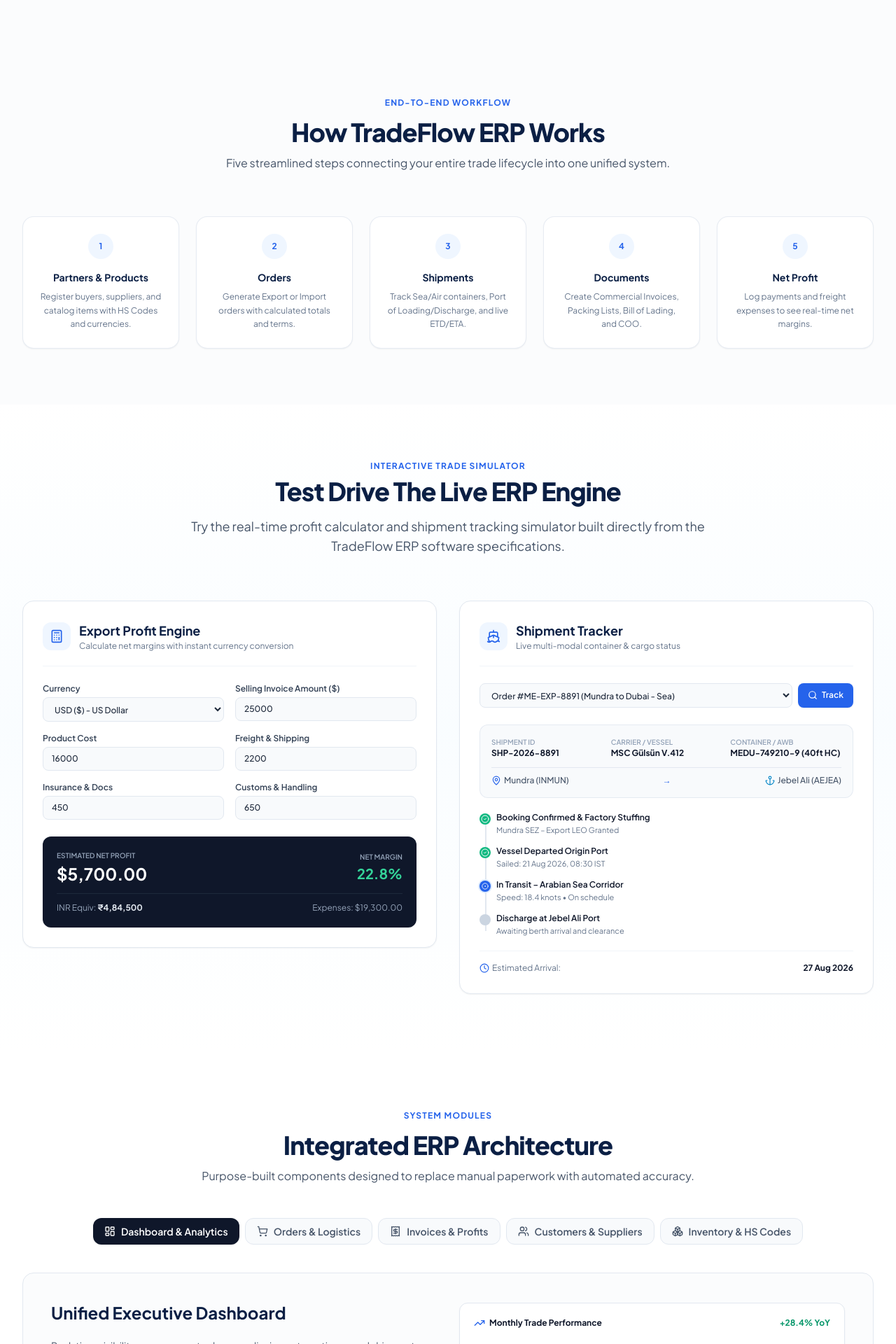
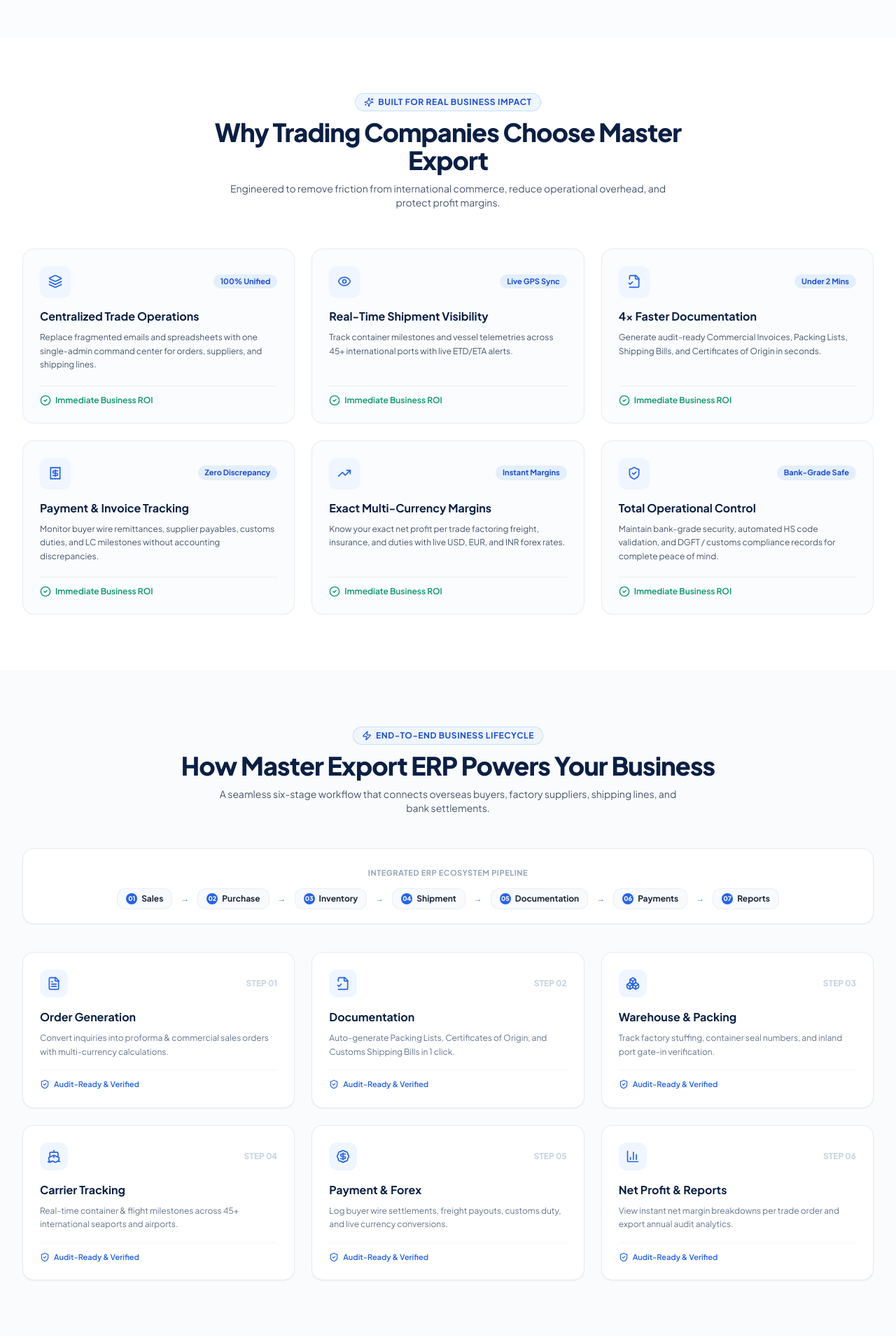
Before and after one commit to John-Divine-Mathew/Master-Export, a React (Vite) app in the folder client/: page / in a window 1280 px wide. Shown: the part 1720-3640 px from the top of the page at 70% size. Built offline with nearby package versions, Linux system fonts and the light colour scheme.

Commit message:
Implement mobile fixes, WhyThisERP business value section, and workflow pipeline

```diff
--- a/client/src/App.jsx
+++ b/client/src/App.jsx
@@ -2,6 +2,7 @@
 import Navbar from './components/Navbar';
 import Hero from './components/Hero';
 import Features from './components/Features';
+import WhyThisERP from './components/WhyThisERP';
 import Workflow from './components/Workflow';
 import LiveProfitEngine from './components/LiveProfitEngine';
 import LiveShipmentTracker from './components/LiveShipmentTracker';
@@ -52,7 +53,10 @@
       {/* Core Features Grid */}
       <Features />
 
-      {/* 5-Step Trade Workflow */}
+      {/* Why This ERP - Tangible Business Value */}
+      <WhyThisERP />
+
+      {/* 6-Stage Business Workflow */}
       <Workflow />
 
       {/* Interactive Live Tools (Profit Engine & Shipment Tracker) */}
--- a/client/src/components/LiveProfitEngine.jsx
+++ b/client/src/components/LiveProfitEngine.jsx
@@ -53,10 +53,10 @@
   const symbol = currencySymbols[currency] || '$';
 
   return (
-    <div className="bg-white rounded-2xl p-7 border border-slate-200 shadow-sm flex flex-col justify-between">
+    <div className="bg-white rounded-2xl p-5 sm:p-7 border border-slate-200 shadow-sm flex flex-col justify-between w-full overflow-hidden">
       <div>
         {/* Header */}
-        <div className="flex items-center gap-3 pb-5 border-b border-slate-100 mb-6">
+        <div className="flex items-center gap-3 pb-5 border-b border-slate-100 mb-5 sm:mb-6">
           <div className="w-10 h-10 rounded-xl bg-blue-50 text-blue-600 flex items-center justify-center font-bold">
             <Calculator className="w-5 h-5" />
           </div>
--- a/client/src/components/LiveShipmentTracker.jsx
+++ b/client/src/components/LiveShipmentTracker.jsx
@@ -61,25 +61,25 @@
   };
 
   return (
-    <div className="bg-white rounded-2xl p-7 border border-slate-200 shadow-sm flex flex-col justify-between">
+    <div className="bg-white rounded-2xl p-5 sm:p-7 border border-slate-200 shadow-sm flex flex-col justify-between w-full overflow-hidden">
       <div>
         {/* Header */}
-        <div className="flex items-center gap-3 pb-5 border-b border-slate-100 mb-6">
-          <div className="w-10 h-10 rounded-xl bg-blue-50 text-blue-600 flex items-center justify-center font-bold">
+        <div className="flex items-center gap-3 pb-5 border-b border-slate-100 mb-5 sm:mb-6">
+          <div className="w-10 h-10 rounded-xl bg-blue-50 text-blue-600 flex items-center justify-center font-bold shrink-0">
             <Ship className="w-5 h-5" />
           </div>
           <div>
-            <h3 className="text-lg font-bold text-brand-navy">Shipment Tracker</h3>
+            <h3 className="text-base sm:text-lg font-bold text-brand-navy">Shipment Tracker</h3>
             <p className="text-xs text-slate-500">Live multi-modal container & cargo status</p>
           </div>
         </div>
 
-        {/* Search / Select Bar */}
-        <div className="flex gap-2 mb-6">
+        {/* Responsive Search / Select Bar */}
+        <div className="flex flex-col sm:flex-row gap-2 mb-5 sm:mb-6 w-full">
           <select
             value={selectedKey}
             onChange={(e) => setSelectedKey(e.target.value)}
-            className="flex-1 px-3 py-2 bg-slate-50 border border-slate-200 rounded-lg text-xs font-medium text-slate-800 focus:bg-white focus:border-blue-600 focus:outline-none"
+            className="w-full sm:flex-1 min-w-0 px-3 py-2.5 bg-slate-50 border border-slate-200 rounded-lg text-xs font-medium text-slate-800 focus:bg-white focus:border-blue-600 focus:outline-none"
           >
             <option value="EXP-8891">Order #ME-EXP-8891 (Mundra to Dubai - Sea)</option>
             <option value="IMP-4022">Order #ME-IMP-4022 (Frankfurt to Chennai - Air)</option>
@@ -87,34 +87,34 @@
           </select>
           <button
             onClick={handleTrack}
-            className="px-3.5 py-2 bg-blue-600 hover:bg-blue-700 text-white text-xs font-semibold rounded-lg flex items-center gap-1.5 transition-colors shadow-sm"
+            className="w-full sm:w-auto shrink-0 px-4 py-2.5 bg-blue-600 hover:bg-blue-700 text-white text-xs font-semibold rounded-lg flex items-center justify-center gap-1.5 transition-colors shadow-sm"
           >
             <Search className="w-3.5 h-3.5" />
             <span>Track</span>
           </button>
         </div>
 
-        {/* Shipment Details Box */}
-        <div className="bg-slate-50 border border-slate-200/80 rounded-xl p-4 mb-5">
-          <div className="grid grid-cols-3 gap-3 text-xs mb-3">
-            <div>
-              <span className="block text-[10px] font-semibold text-slate-400 uppercase">Shipment ID</span>
-              <strong className="text-slate-900 font-bold">{currentShipment.id}</strong>
+        {/* Responsive Shipment Details Card */}
+        <div className="bg-slate-50 border border-slate-200/80 rounded-xl p-3.5 sm:p-4 mb-5">
+          <div className="grid grid-cols-1 sm:grid-cols-3 gap-2.5 sm:gap-3 text-xs mb-3">
+            <div className="bg-white/80 p-2 rounded-lg border border-slate-200/60 sm:bg-transparent sm:p-0 sm:border-0">
+              <span className="block text-[10px] font-bold text-slate-400 uppercase tracking-wider">Shipment ID</span>
+              <strong className="text-slate-900 font-bold text-xs sm:text-sm break-all">{currentShipment.id}</strong>
             </div>
-            <div>
-              <span className="block text-[10px] font-semibold text-slate-400 uppercase">Carrier / Vessel</span>
-              <strong className="text-slate-900 font-bold truncate block">{currentShipment.vessel}</strong>
+            <div className="bg-white/80 p-2 rounded-lg border border-slate-200/60 sm:bg-transparent sm:p-0 sm:border-0">
+              <span className="block text-[10px] font-bold text-slate-400 uppercase tracking-wider">Carrier / Vessel</span>
+              <strong className="text-slate-900 font-bold text-xs sm:text-sm truncate block">{currentShipment.vessel}</strong>
             </div>
-            <div>
-              <span className="block text-[10px] font-semibold text-slate-400 uppercase">Container / AWB</span>
-              <strong className="text-slate-900 font-bold truncate block">{currentShipment.container}</strong>
+            <div className="bg-white/80 p-2 rounded-lg border border-slate-200/60 sm:bg-transparent sm:p-0 sm:border-0">
+              <span className="block text-[10px] font-bold text-slate-400 uppercase tracking-wider">Container / AWB</span>
+              <strong className="text-slate-900 font-bold text-xs sm:text-sm break-all sm:truncate block">{currentShipment.container}</strong>
             </div>
           </div>
 
-          <div className="flex items-center justify-between text-xs font-medium text-slate-600 pt-2.5 border-t border-slate-200">
-            <span className="flex items-center gap-1"><MapPin className="w-3.5 h-3.5 text-blue-600" /> {currentShipment.origin}</span>
+          <div className="flex flex-wrap items-center justify-between gap-1.5 text-xs font-medium text-slate-600 pt-2.5 border-t border-slate-200">
+            <span className="flex items-center gap-1"><MapPin className="w-3.5 h-3.5 text-blue-600 shrink-0" /> <span className="truncate">{currentShipment.origin}</span></span>
             <span className="text-blue-600 font-bold">&rarr;</span>
-            <span className="flex items-center gap-1"><Anchor className="w-3.5 h-3.5 text-sky-600" /> {currentShipment.destination}</span>
+            <span className="flex items-center gap-1"><Anchor className="w-3.5 h-3.5 text-sky-600 shrink-0" /> <span className="truncate">{currentShipment.destination}</span></span>
           </div>
         </div>
 
--- /dev/null
+++ b/client/src/components/WhyThisERP.jsx
@@ -0,0 +1,111 @@
+import React from 'react';
+import {
+  Layers,
+  Eye,
+  FileCheck2,
+  Receipt,
+  TrendingUp,
+  ShieldCheck,
+  CheckCircle2,
+  Clock,
+  Sparkles
+} from 'lucide-react';
+
+export default function WhyThisERP() {
+  const benefits = [
+    {
+      icon: Layers,
+      title: "Centralized Trade Operations",
+      desc: "Replace fragmented emails and spreadsheets with one single-admin command center for orders, suppliers, and shipping lines.",
+      stat: "100% Unified"
+    },
+    {
+      icon: Eye,
+      title: "Real-Time Shipment Visibility",
+      desc: "Track container milestones and vessel telemetries across 45+ international ports with live ETD/ETA alerts.",
+      stat: "Live GPS Sync"
+    },
+    {
+      icon: FileCheck2,
+      title: "4x Faster Documentation",
+      desc: "Generate audit-ready Commercial Invoices, Packing Lists, Shipping Bills, and Certificates of Origin in seconds.",
+      stat: "Under 2 Mins"
+    },
+    {
+      icon: Receipt,
+      title: "Payment & Invoice Tracking",
+      desc: "Monitor buyer wire remittances, supplier payables, customs duties, and LC milestones without accounting discrepancies.",
+      stat: "Zero Discrepancy"
+    },
+    {
+      icon: TrendingUp,
+      title: "Exact Multi-Currency Margins",
+      desc: "Know your exact net profit per trade factoring freight, insurance, and duties with live USD, EUR, and INR forex rates.",
+      stat: "Instant Margins"
+    },
+    {
+      icon: ShieldCheck,
+      title: "Total Operational Control",
+      desc: "Maintain bank-grade security, automated HS code validation, and DGFT / customs compliance records for complete peace of mind.",
+      stat: "Bank-Grade Safe"
+    }
+  ];
+
+  return (
+    <section className="py-16 sm:py-20 bg-white scroll-mt-20">
+      <div className="max-w-7xl mx-auto px-4 sm:px-6 lg:px-8">
+
+        {/* Header */}
+        <div className="text-center max-w-3xl mx-auto mb-12 sm:mb-14">
+          <div className="inline-flex items-center gap-1.5 px-3 py-1 rounded-full bg-blue-50 border border-blue-200/80 text-blue-700 text-xs font-bold uppercase tracking-wider mb-2.5">
+            <Sparkles className="w-3.5 h-3.5" />
+            <span>Built for Real Business Impact</span>
+          </div>
+          <h2 className="text-2xl sm:text-3xl lg:text-4xl font-black text-brand-navy tracking-tight">
+            Why Trading Companies Choose Master Export
+          </h2>
+          <p className="mt-2.5 text-xs sm:text-sm text-slate-600 font-normal max-w-2xl mx-auto">
+            Engineered to remove friction from international commerce, reduce operational overhead, and protect profit margins.
+          </p>
+        </div>
+
+        {/* 6 Benefit Cards */}
+        <div className="grid grid-cols-1 md:grid-cols-2 lg:grid-cols-3 gap-5 sm:gap-6">
+          {benefits.map((item, idx) => {
+            const Icon = item.icon;
+            return (
+              <div
+                key={idx}
+                className="bg-slate-50/60 rounded-2xl p-6 border border-slate-200/80 hover:border-blue-300 hover:bg-white hover:shadow-lg transition-all duration-200 flex flex-col justify-between"
+              >
+                <div>
+                  <div className="flex items-center justify-between mb-4">
+                    <div className="w-11 h-11 rounded-xl bg-blue-50 text-blue-600 font-bold flex items-center justify-center shadow-sm">
+                      <Icon className="w-5 h-5" />
+                    </div>
+                    <span className="text-[11px] font-bold text-blue-700 bg-blue-100/70 px-2.5 py-0.5 rounded-full">
+                      {item.stat}
+                    </span>
+                  </div>
+
+                  <h3 className="text-base font-bold text-brand-navy mb-2">
+                    {item.title}
+                  </h3>
+                  <p className="text-xs text-slate-600 leading-relaxed font-normal">
+                    {item.desc}
+                  </p>
+                </div>
+
+                <div className="mt-5 pt-3 border-t border-slate-200/60 flex items-center gap-1.5 text-xs font-semibold text-emerald-600">
+                  <CheckCircle2 className="w-4 h-4 shrink-0" />
+                  <span>Immediate Business ROI</span>
+                </div>
+              </div>
+            );
+          })}
+        </div>
+
+      </div>
+    </section>
+  );
+}
--- a/client/src/components/Workflow.jsx
+++ b/client/src/components/Workflow.jsx
@@ -1,82 +1,142 @@
 import React from 'react';
 import {
-  Users,
-  FileSpreadsheet,
-  Truck,
-  FolderCheck,
-  BadgeDollarSign
+  FileText,
+  Boxes,
+  Ship,
+  FileCheck2,
+  BadgeDollarSign,
+  BarChart3,
+  ArrowRight,
+  ShieldCheck,
+  Zap
 } from 'lucide-react';
 
 export default function Workflow() {
+  const pipeline = [
+    { label: "Sales", icon: "01" },
+    { label: "Purchase", icon: "02" },
+    { label: "Inventory", icon: "03" },
+    { label: "Shipment", icon: "04" },
+    { label: "Documentation", icon: "05" },
+    { label: "Payments", icon: "06" },
+    { label: "Reports", icon: "07" },
+  ];
+
   const steps = [
     {
-      num: "1",
-      icon: <Users className="w-4 h-4" />,
-      title: "Partners & Products",
-      desc: "Register buyers, suppliers, and catalog items with HS Codes and currencies."
+      num: "01",
+      icon: FileText,
+      title: "Order Generation",
+      desc: "Convert inquiries into proforma & commercial sales orders with multi-currency calculations."
     },
     {
-      num: "2",
-      icon: <FileSpreadsheet className="w-4 h-4" />,
-      title: "Orders",
-      desc: "Generate Export or Import orders with calculated totals and terms."
+      num: "02",
+      icon: FileCheck2,
+      title: "Documentation",
+      desc: "Auto-generate Packing Lists, Certificates of Origin, and Customs Shipping Bills in 1 click."
     },
     {
-      num: "3",
-      icon: <Truck className="w-4 h-4" />,
-      title: "Shipments",
-      desc: "Track Sea/Air containers, Port of Loading/Discharge, and live ETD/ETA."
+      num: "03",
+      icon: Boxes,
+      title: "Warehouse & Packing",
+      desc: "Track factory stuffing, container seal numbers, and inland port gate-in verification."
     },
     {
-      num: "4",
-      icon: <FolderCheck className="w-4 h-4" />,
-      title: "Documents",
-      desc: "Create Commercial Invoices, Packing Lists, Bill of Lading, and COO."
+      num: "04",
+      icon: Ship,
+      title: "Carrier Tracking",
+      desc: "Real-time container & flight milestones across 45+ international seaports and airports."
     },
     {
-      num: "5",
-      icon: <BadgeDollarSign className="w-4 h-4" />,
-      title: "Net Profit",
-      desc: "Log payments and freight expenses to see real-time net margins."
+      num: "05",
+      icon: BadgeDollarSign,
+      title: "Payment & Forex",
+      desc: "Log buyer wire settlements, freight payouts, customs duty, and live currency conversions."
+    },
+    {
+      num: "06",
+      icon: BarChart3,
+      title: "Net Profit & Reports",
+      desc: "View instant net margin breakdowns per trade order and export annual audit analytics."
     }
   ];
 
   return (
-    <section className="py-16 sm:py-20 bg-slate-50/60 scroll-mt-20" id="workflow">
+    <section className="py-16 sm:py-20 bg-slate-50/70 scroll-mt-20" id="workflow">
       <div className="max-w-7xl mx-auto px-4 sm:px-6 lg:px-8">
 
         {/* Header */}
-        <div className="text-center max-w-3xl mx-auto mb-16 space-y-3">
-          <span className="text-xs font-bold uppercase tracking-widest text-blue-600">
-            End-to-End Workflow
-          </span>
-          <h2 className="text-3xl sm:text-4xl font-extrabold text-brand-navy tracking-tight">
-            How TradeFlow ERP Works
+        <div className="text-center max-w-3xl mx-auto mb-10 sm:mb-12">
+          <div className="inline-flex items-center gap-1.5 px-3 py-1 rounded-full bg-blue-50 border border-blue-200/80 text-blue-700 text-xs font-bold uppercase tracking-wider mb-2.5">
+            <Zap className="w-3.5 h-3.5" />
+            <span>End-to-End Business Lifecycle</span>
+          </div>
+          <h2 className="text-2xl sm:text-3xl lg:text-4xl font-black text-brand-navy tracking-tight">
+            How Master Export ERP Powers Your Business
           </h2>
-          <p className="text-base text-slate-600">
-            Five streamlined steps connecting your entire trade lifecycle into one unified system.
+          <p className="mt-2.5 text-xs sm:text-sm text-slate-600 font-normal max-w-2xl mx-auto">
+            A seamless six-stage workflow that connects overseas buyers, factory suppliers, shipping lines, and bank settlements.
           </p>
         </div>
 
-        {/* Steps Grid */}
-        <div className="grid grid-cols-1 md:grid-cols-3 lg:grid-cols-5 gap-6">
-          {steps.map((step, index) => (
+        {/* Ecosystem Pipeline Ribbon */}
+        <div className="mb-10 bg-white rounded-2xl p-4 sm:p-5 border border-slate-200/80 shadow-sm">
+          <div className="text-center mb-3">
+            <span className="text-[11px] font-bold uppercase tracking-wider text-slate-400">
+              Integrated ERP Ecosystem Pipeline
+            </span>
+          </div>
+          <div className="flex flex-wrap items-center justify-center gap-2 sm:gap-3 text-xs font-bold text-slate-700">
+            {pipeline.map((item, idx) => (
+              <React.Fragment key={idx}>
+                <div className="flex items-center gap-1.5 px-3 py-1.5 rounded-xl bg-slate-50 border border-slate-200/60 hover:border-blue-400 transition-colors">
+                  <span className="w-4 h-4 rounded-full bg-blue-600 text-white text-[9px] flex items-center justify-center font-black">
+                    {item.icon}
+                  </span>
+                  <span className="text-slate-800">{item.label}</span>
+                </div>
+                {idx < pipeline.length - 1 && (
+                  <span className="text-blue-500 font-bold hidden sm:inline">&rarr;</span>
+                )}
+              </React.Fragment>
+            ))}
+          </div>
+        </div>
+
+        {/* 6 Step Cards Grid */}
+        <div className="grid grid-cols-1 sm:grid-cols-2 lg:grid-cols-3 gap-5 sm:gap-6">
+          {steps.map((step, index) => {
+            const Icon = step.icon;
+            return (
               <div
                 key={index}
-              className="bg-white border border-slate-200/80 rounded-2xl p-6 text-center shadow-sm hover:border-blue-300 hover:shadow-md transition-all duration-200 flex flex-col items-center"
+                className="bg-white border border-slate-200/80 rounded-2xl p-5 sm:p-6 shadow-sm hover:border-blue-300 hover:shadow-lg transition-all duration-200 flex flex-col justify-between"
               >
-              <div className="w-9 h-9 rounded-full bg-blue-50 text-blue-600 font-bold text-xs flex items-center justify-center mb-4">
-                {step.num}
+                <div>
+                  <div className="flex items-center justify-between mb-4">
+                    <div className="w-10 h-10 rounded-xl bg-blue-50 text-blue-600 font-bold flex items-center justify-center">
+                      <Icon className="w-5 h-5" />
+                    </div>
+                    <span className="text-xs font-black text-slate-300">
+                      STEP {step.num}
+                    </span>
                   </div>
 
-              <h4 className="text-sm font-bold text-brand-navy mb-2">
+                  <h4 className="text-base font-bold text-brand-navy mb-2">
                     {step.title}
                   </h4>
-              <p className="text-xs text-slate-500 leading-relaxed">
+                  <p className="text-xs text-slate-500 leading-relaxed font-normal">
                     {step.desc}
                   </p>
                 </div>
-          ))}
+
+                <div className="mt-4 pt-3 border-t border-slate-100 flex items-center gap-1.5 text-[11px] font-semibold text-blue-600">
+                  <ShieldCheck className="w-3.5 h-3.5" />
+                  <span>Audit-Ready & Verified</span>
+                </div>
+              </div>
+            );
+          })}
         </div>
 
       </div>
```
Also changed, not shown: client/src/components/CTABanner.jsx (+29 -15 lines), client/src/components/Testimonials.jsx (+33 -34 lines). Lines whose indentation alone changed are shown as unchanged.
